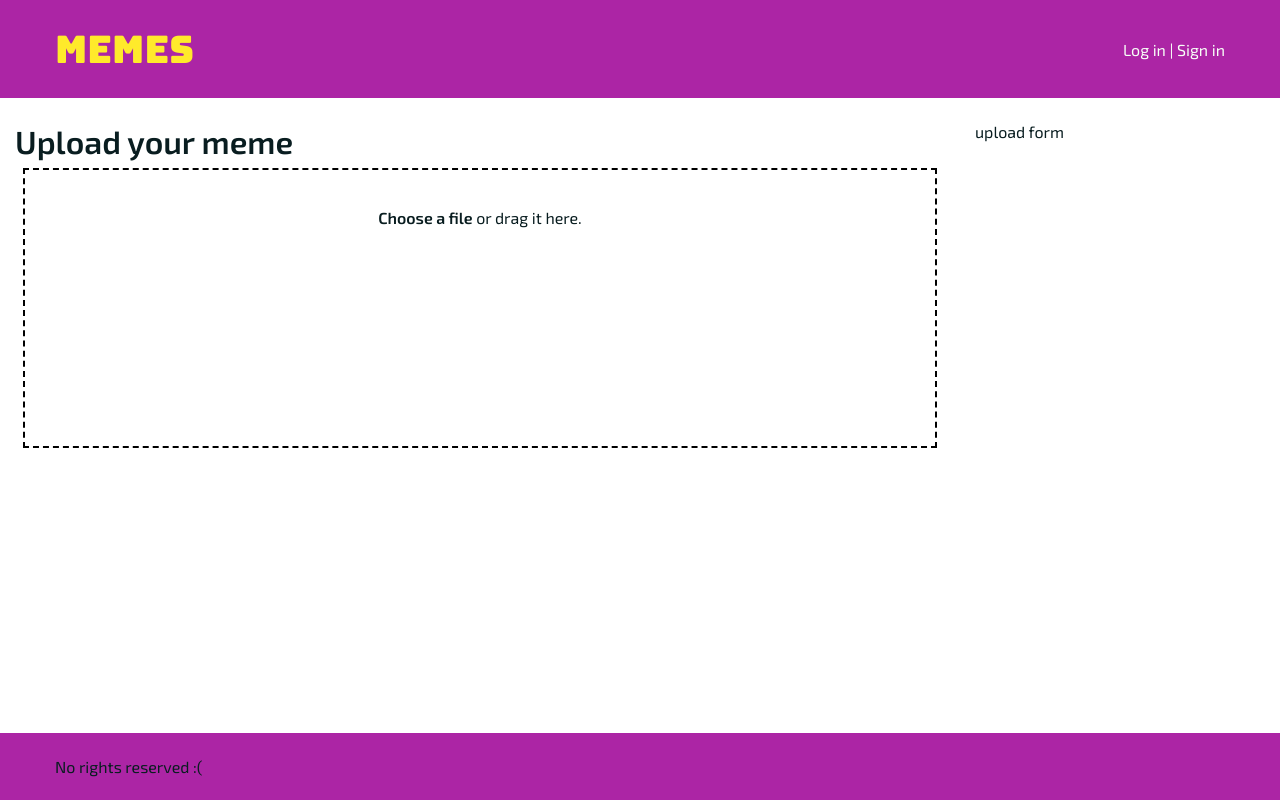
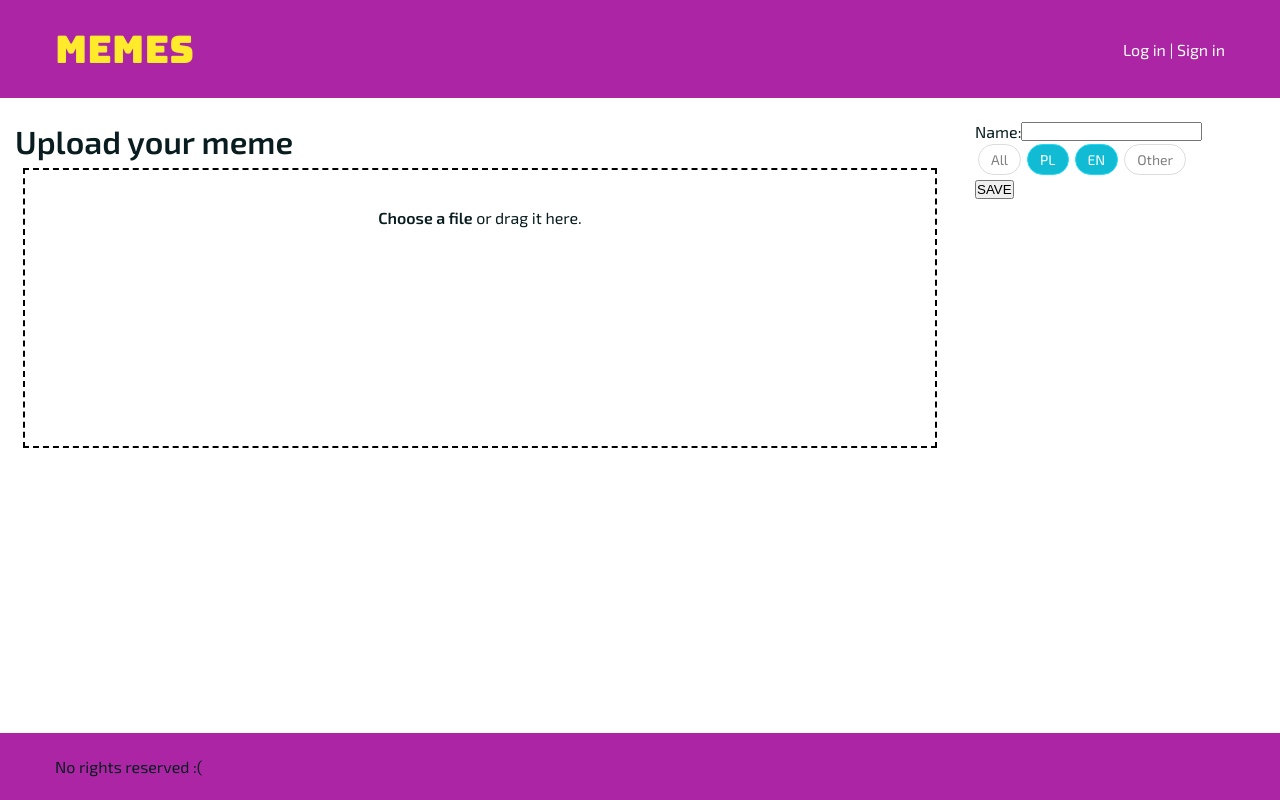
Before and after one commit to MemeRelax/MemeRelax, a Vue app: page /#/upload in a window 1280 px wide. Built offline with nearby package versions, Linux system fonts and the light colour scheme.

Commit message:
start working on tags

```diff
--- a/src/components/UploadForm.vue
+++ b/src/components/UploadForm.vue
@@ -1,6 +1,37 @@
 <template>
   <div class="c-upload-form">
-    <div class="c-upload-form__container">upload form</div>
+    <div class="c-upload-form__container">
+      <div class="c-upload-form__form-group">
+        <label for="name">Name:</label>
+        <input type="text" id="name" name="name" />
+      </div>
+      <div class="c-upload-form__form-group">
+        <ul class="c-upload-form__tag-list">
+          <li>
+            <input type="checkbox" id="all" value="all" /><label for="all"
+              >All</label
+            >
+          </li>
+          <li>
+            <input type="checkbox" id="pl" value="pl" checked /><label for="pl"
+              >PL</label
+            >
+          </li>
+          <li>
+            <input type="checkbox" id="en" value="en" checked /><label for="en"
+              >EN</label
+            >
+          </li>
+          <li>
+            <input type="checkbox" id="other" value="other" /><label for="other"
+              >Other</label
+            >
+          </li>
+        </ul>
+      </div>
+
+      <button>SAVE</button>
+    </div>
   </div>
 </template>
 
@@ -18,4 +49,56 @@ export default {
 .c-upload-form__container {
   @extend .container;
 }
+
+.c-upload-form__form-group {
+  display: flex;
+  flex-wrap: wrap;
+}
+
+ul.c-upload-form__tag-list {
+  list-style: none;
+}
+ul.c-upload-form__tag-list li {
+  display: inline;
+}
+ul.c-upload-form__tag-list li label {
+  display: inline-block;
+  // background-color: rgba(255, 255, 255, 0.9);
+  border: 1px solid rgba(139, 139, 139, 0.3);
+  color: gray;
+  font-size: rem(14px);
+  border-radius: 20px;
+  white-space: nowrap;
+  margin: 3px;
+  -webkit-touch-callout: none;
+  -webkit-user-select: none;
+  -moz-user-select: none;
+  -ms-user-select: none;
+  user-select: none;
+  -webkit-tap-highlight-color: transparent;
+  transition: all 0.2s;
+}
+
+ul.c-upload-form__tag-list li label {
+  padding: spacer(2) spacer(3);
+  cursor: pointer;
+}
+
+ul.c-upload-form__tag-list li input[type="checkbox"]:checked + label {
+  border: 1px solid #1bdbf8;
+  background-color: #12bbd4;
+  color: #fff;
+  transition: all 0.2s;
+}
+
+ul.c-upload-form__tag-list li input[type="checkbox"] {
+  display: absolute;
+}
+ul.c-upload-form__tag-list li input[type="checkbox"] {
+  position: absolute;
+  opacity: 0;
+}
+ul.c-upload-form__tag-list li input[type="checkbox"]:focus + label {
+  border: 1px solid #e9a1ff;
+}
 </style>
```
